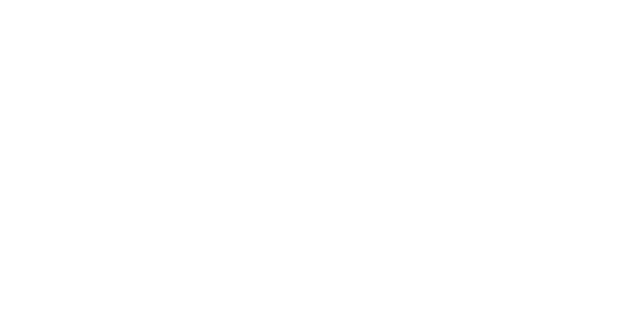
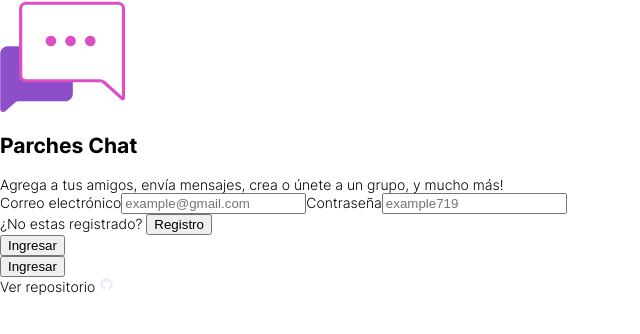
Before and after one commit to TeamMrWeb/parches-chat, a React (Vite) app: page / in a window 1280 px wide. Shown: the top 334 px of the page, without its empty margins (0-640 px from the left). Built offline with nearby package versions, Linux system fonts and the light colour scheme.

Commit message:
feat: add basic Login structure

```diff
--- a/index.html
+++ b/index.html
@@ -1,10 +1,10 @@
 <!DOCTYPE html>
-<html lang="en">
+<html lang="es">
   <head>
     <meta charset="UTF-8" />
-    <link rel="icon" type="image/svg+xml" href="/vite.svg" />
+    <link rel="icon" type="image/svg+xml" href="/src/assets/icons/parches-chat-icon.svg" />
     <meta name="viewport" content="width=device-width, initial-scale=1.0" />
-    <title>Vite + React + TS</title>
+    <title>Parches Chat</title>
   </head>
   <body>
     <div id="root"></div>
--- a/src/App.tsx
+++ b/src/App.tsx
@@ -1,8 +1,10 @@
+import Login from "./sections/Login"
+
 function App() {
 
   return (
     <div className="App">
-
+      <Login />
     </div>
   )
 }
--- /dev/null
+++ b/src/components/Button/Button.tsx
@@ -0,0 +1,5 @@
+export default function Button({text, callback}: {text: string, callback?: Function}) {
+  return (
+    <button className="button" onClick={() => callback} >{text}</button>
+  )
+}
--- /dev/null
+++ b/src/components/Form/Form.tsx
@@ -0,0 +1,18 @@
+import { useForm } from "./useForm"
+import Button from "../Button/Button"
+
+export default function Form() {
+
+  const {handleSubmit} = useForm()
+
+  return (
+    <form className="form" onSubmit={handleSubmit}>
+      <label className="form__label" htmlFor="email">Correo electrónico</label>
+      <input type="text" name="email" placeholder="example@gmail.com" />
+      <label className="form__label" htmlFor="password">Contraseña</label>
+      <input type="password" name="password" placeholder="example719" />
+      <p className="form__register-text">¿No estas registrado? <Button text="Registro"/></p>
+      <input type="submit" value="Ingresar" />
+    </form>
+  )
+}
--- /dev/null
+++ b/src/components/Form/useForm.ts
@@ -0,0 +1,24 @@
+import React, { useEffect, useState } from "react"
+
+interface formData {
+  email: string
+  password: string
+}
+
+export const useForm = () => {
+  const [form, setForm] = useState<formData>({email: "", password: ""})
+
+  useEffect(() => {
+    console.log(form)
+  }, [form])
+
+
+  const handleSubmit = (e: React.FormEvent<HTMLFormElement>) => {
+    e.preventDefault()
+    const email = (e.currentTarget.elements[0] as HTMLInputElement).value
+    const password = (e.currentTarget.elements[1] as HTMLInputElement).value
+    setForm({...form, email, password})
+  }
+
+  return {handleSubmit, form}
+}
--- /dev/null
+++ b/src/sections/Login.tsx
@@ -0,0 +1,19 @@
+import parchesChatIcon from "../assets/icons/parches-chat-icon.svg"
+import Button from "../components/Button/Button"
+import Form from "../components/Form/Form"
+import githubIcon from "../assets/icons/github-icon.svg"
+
+export default function Login() {
+  return (
+    <section className="login">
+      <div className="content">
+        <img className="content__image" src={parchesChatIcon} alt="Ícono de Parches Chat" />
+        <h1 className="content__title">Parches Chat</h1>
+        <p className="content_description">Agrega a tus amigos, envía mensajes, crea o únete a un grupo, y mucho más!</p>
+        <Form />
+        <Button text="Ingresar" />
+        <p className="content__repository">Ver repositorio <img src={githubIcon} alt="Ícono de Github" /></p>
+      </div>
+    </section>
+  )
+}
```
Also changed, not shown: src/assets/icons/github-icon.svg (added), src/assets/icons/parches-chat-icon.svg (added), src/components/Form/_form.scss (added).
